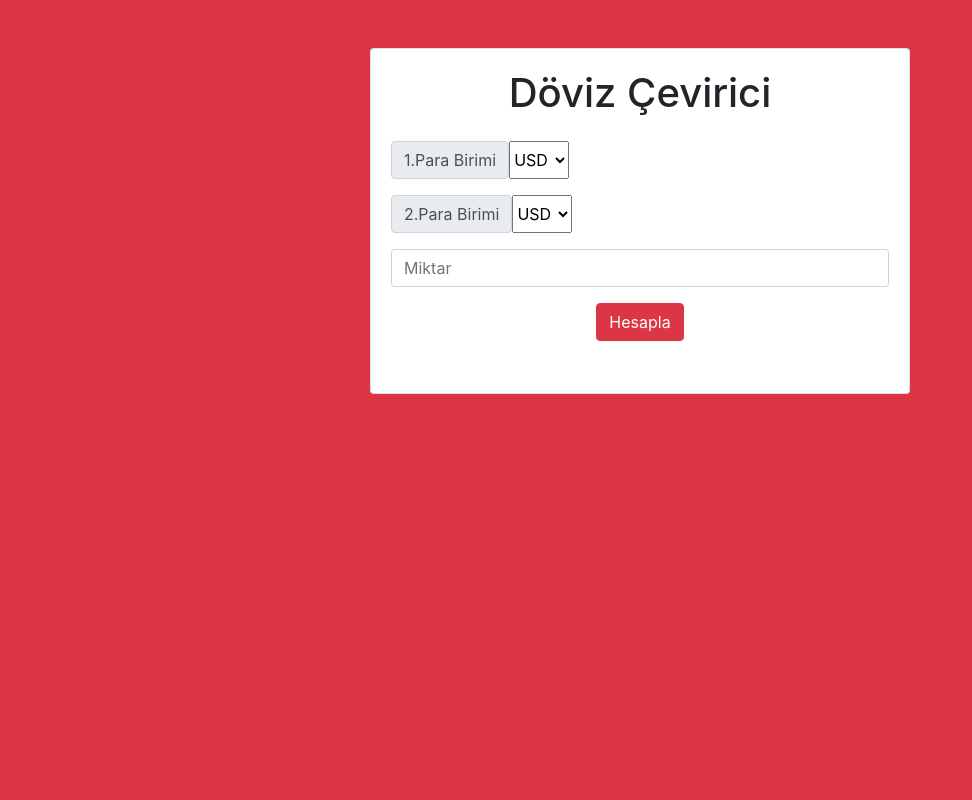
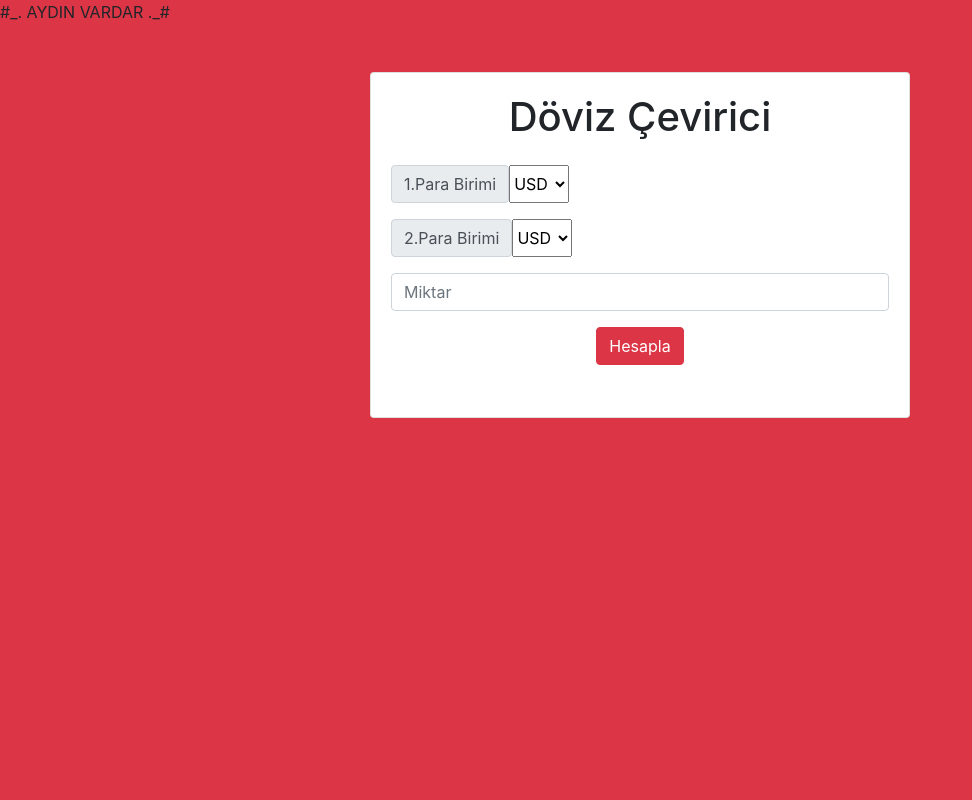
Before and after one commit to aydinvardar123/currencyconverter, a Flask app: page / in a window 1280 px wide. Shown: the whole page, without its empty margins (0-972 px from the left). Run offline with Flask 2, Linux system fonts and the light colour scheme; some libraries are stand-ins or nearby versions.

Commit message:
Update index.html

```diff
--- a/templates/index.html
+++ b/templates/index.html
@@ -1,3 +1,5 @@
+#_. AYDIN VARDAR ._#
+
 <html lang="en">
 <head>
     <meta charset="UTF-8">
```
